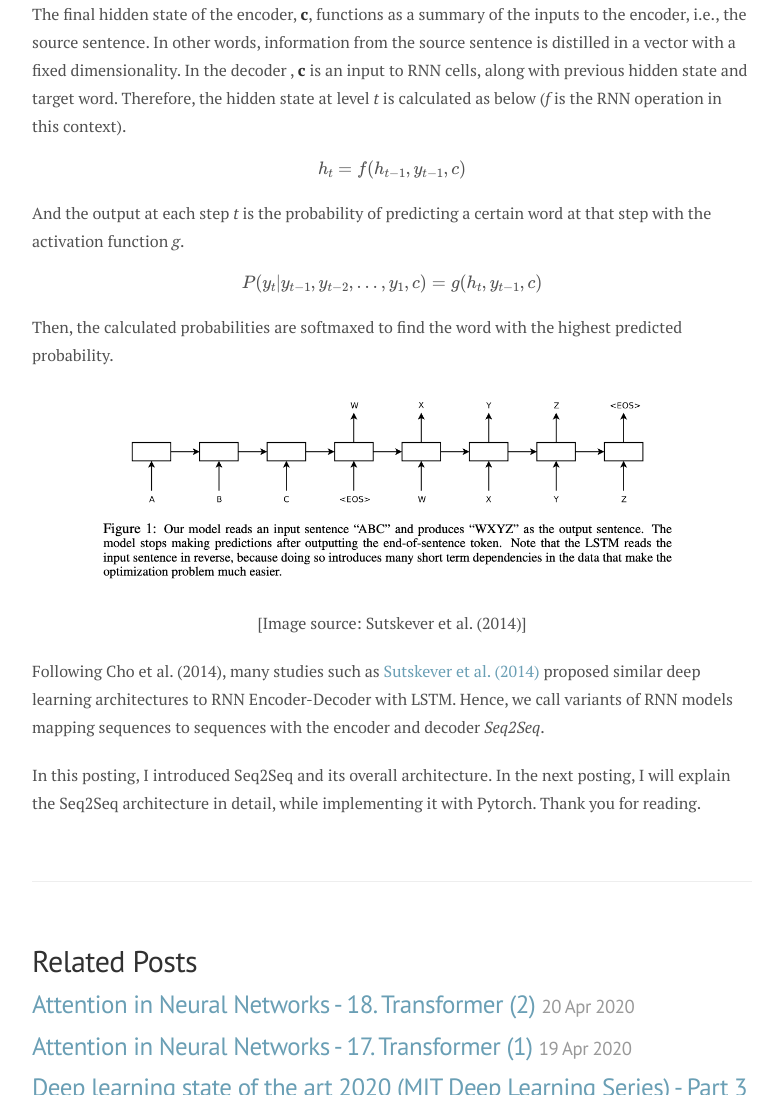
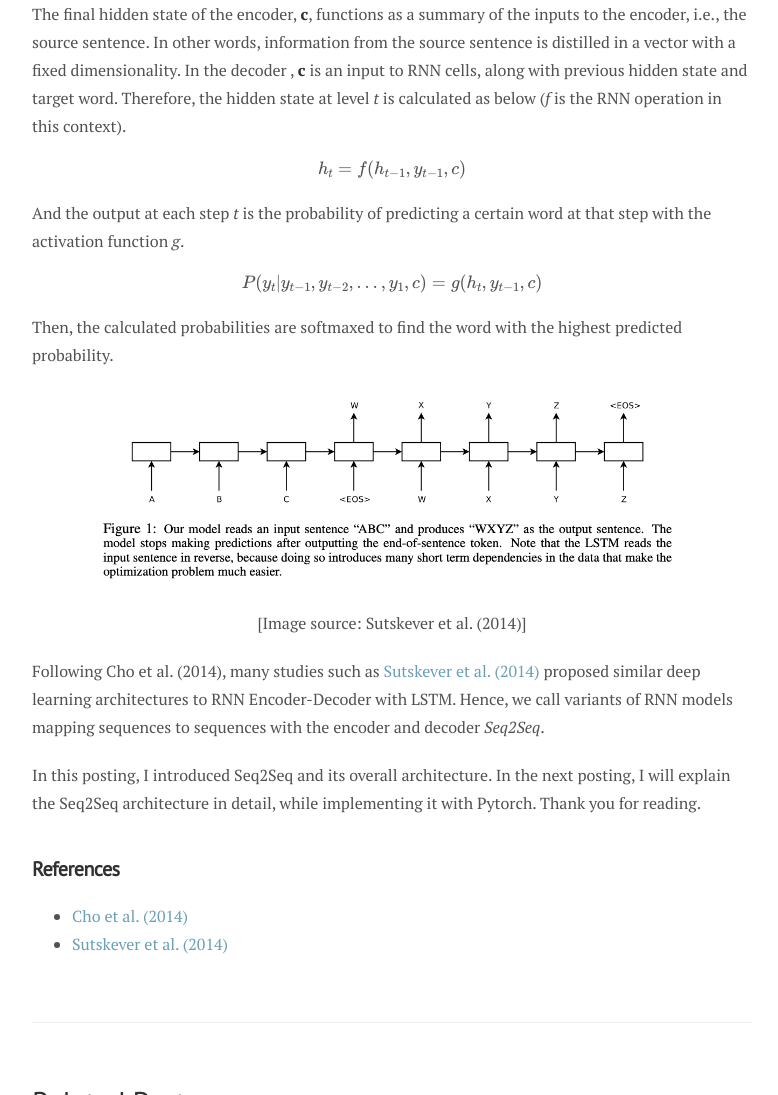
Before and after one commit to buomsoo-kim/buomsoo-kim.github.io, a Jekyll site: the page built from _posts/2020-01-09-Attention-mechanism-2.md.md, in a window 1280 px wide and 1400 px high, scrolled down 3330 px. Shown: the part 305-1400 px from the top of the window, without its empty margins (248-1026 px from the left). Built offline with Jekyll 4.4.1, drawn with Linux system fonts in a browser that asks for light colours; nearby versions of some CDN libraries; formulas are drawn with MathJax 3; comment, search, counter and statistics services are not loaded; some of the changed text lies outside the part shown.

Commit message:
Update 2020-01-09-Attention-mechanism-2.md.md

```diff
--- a/_posts/2020-01-09-Attention-mechanism-2.md.md
+++ b/_posts/2020-01-09-Attention-mechanism-2.md.md
@@ -12,7 +12,7 @@
 
 <p align = "center">
 <img src ="https://3.bp.blogspot.com/-3Pbj_dvt0Vo/V-qe-Nl6P5I/AAAAAAAABQc/z0_6WtVWtvARtMk0i9_AtLeyyGyV6AI4wCLcB/s1600/nmt-model-fast.gif" width = "600px"/>
-Image [source](https://www.datasciencecentral.com/profiles/blogs/seq2seq)
+<a href = "https://www.datasciencecentral.com/profiles/blogs/seq2seq"> Image source </a>
 </p>
 
 
@@ -50,7 +50,7 @@
 
 <p align = "center">
 <img src ="https://colah.github.io/posts/2015-08-Understanding-LSTMs/img/LSTM3-chain.png" width = "500px"/>
-Image [source](https://colah.github.io/posts/2015-08-Understanding-LSTMs/)
+<a href = "https://colah.github.io/posts/2015-08-Understanding-LSTMs/"> Image source </a>
 </p>
 
 The final hidden state of the encoder, **c**, functions as a summary of the inputs to the encoder, i.e., the source sentence. In other words, information from the source sentence is distilled in a vector with a fixed dimensionality. In the decoder , **c** is an input to RNN cells, along with previous hidden state and target word. Therefore, the hidden state at level *t* is calculated as below (*f* is the RNN operation in this context).
@@ -76,3 +76,9 @@
 
 
 In this posting, I introduced Seq2Seq and its overall architecture. In the next posting, I will explain the Seq2Seq architecture in detail, while implementing it with Pytorch. Thank you for reading.
+
+
+## References
+
+- [Cho et al. (2014)](http://emnlp2014.org/papers/pdf/EMNLP2014179.pdf)
+- [Sutskever et al. (2014)](https://papers.nips.cc/paper/5346-sequence-to-sequence-learning-with-neural-networks.pdf)
```
